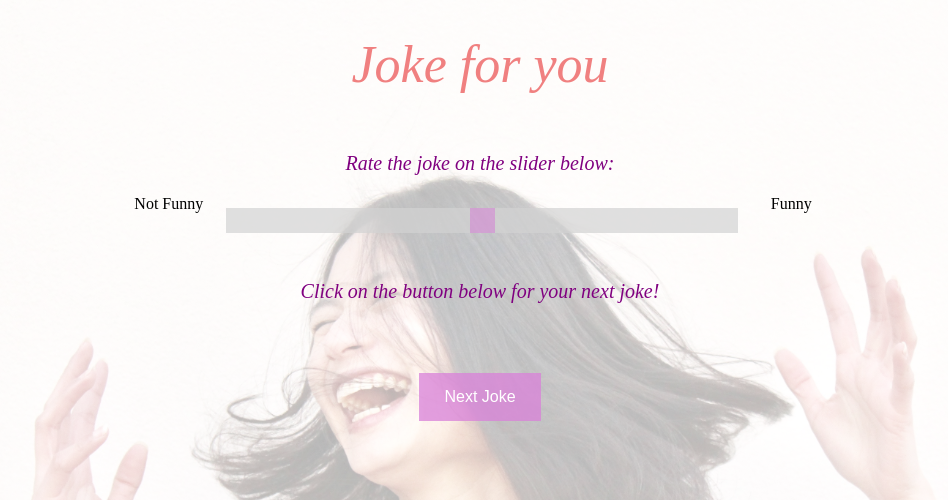
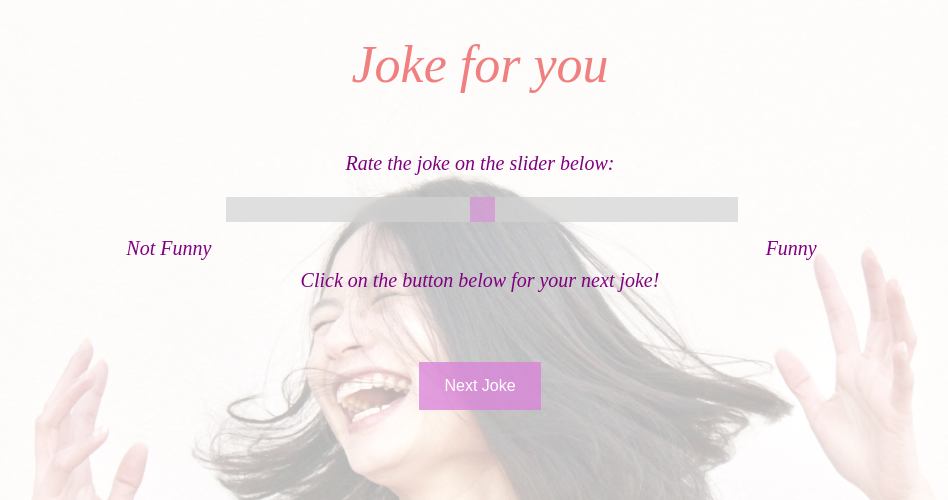
Before and after one commit to anjaliverma96/Project, a Flask app: template app/templates/recommended_jokes.html in a window 1280 px wide. Shown: the top 500 px of the page, without its empty margins (160-1108 px from the left). Run offline with Flask 2, Linux system fonts and the light colour scheme; the template is opened without the code that fills it, so the values that code supplies are empty.

Commit message:
jokerecommended set

```diff
--- a/app/templates/joke.html
+++ b/app/templates/joke.html
@@ -47,6 +47,11 @@
             vertical-align: middle;
             height: 100%;
             margin-bottom: 27%;
+            color: purple;
+            font-family: serif;
+            font-style:italic;
+            font-weight: 50;
+            font-size:20px;
         }
         .jokeratingcontainer{
             display: inline-block;
--- a/app/templates/recommended_jokes.html
+++ b/app/templates/recommended_jokes.html
@@ -1,6 +1,7 @@
 <!Doctype html>
 <head>
     <title>First Joke</title>
+
 
 </head>
 <body>
@@ -45,7 +46,12 @@
             align-content: center;
             vertical-align: middle;
             height: 100%;
-            margin-bottom: 38%;
+            margin-bottom: 27%;
+            color: purple;
+            font-family: serif;
+            font-style:italic;
+            font-weight: 50;
+            font-size:20px;
         }
         .jokeratingcontainer{
             display: inline-block;
```
